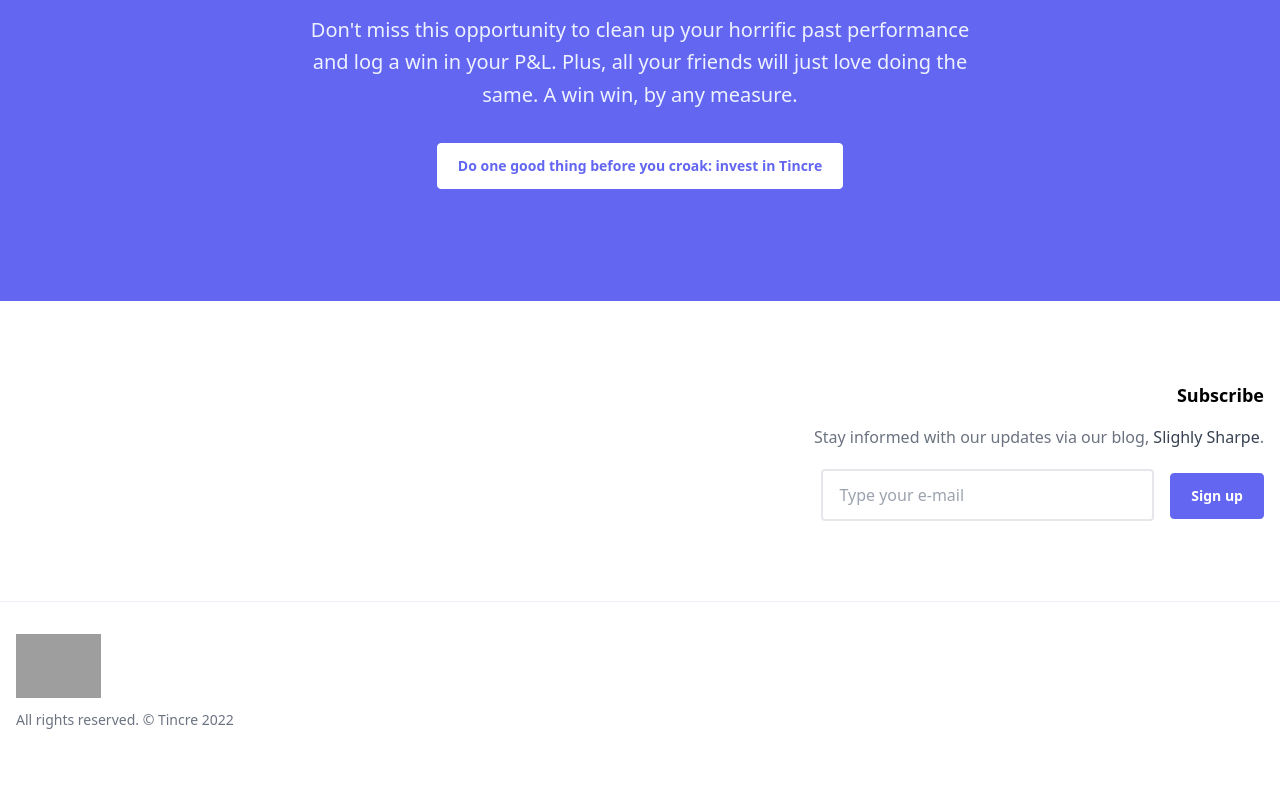
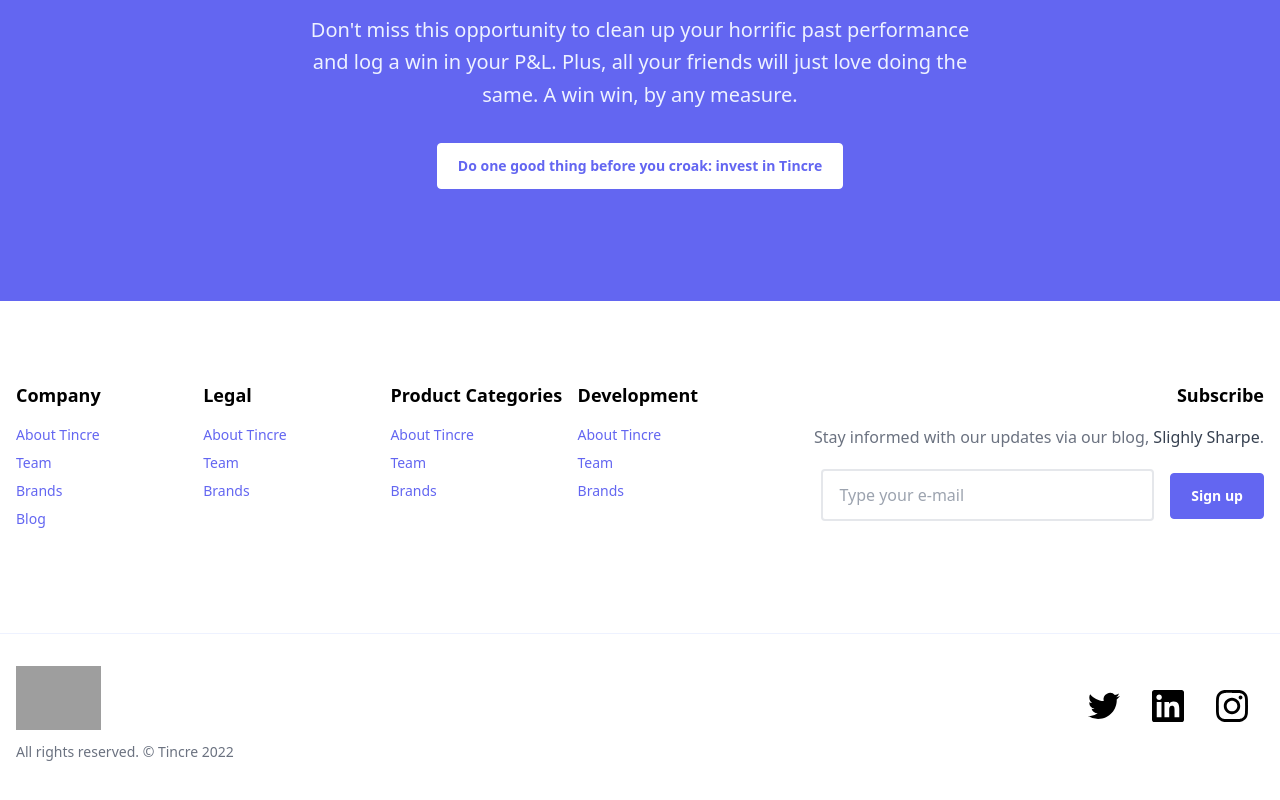
Before and after one commit to Tincre/phund, a Next.js app: page / in a window 1280 px wide. Shown: the part 7296-8096 px from the top of the page. Built offline with nearby package versions, Linux system fonts and the light colour scheme; grey boxes are pictures that could not be loaded.

Commit message:
:recycle: incorporate refactored footer data/views

```diff
--- a/pages/index.jsx
+++ b/pages/index.jsx
@@ -210,6 +210,94 @@ export default function Funded() {
       ],
     },
   ];
+  const footerItems = [
+    {
+      title: "Company",
+      footerColumnItems: [
+        {
+          text: `About ${entityTitle}`,
+          href: "https://tincre.com/",
+        },
+        {
+          text: `Team`,
+          href: "https://tincre.com/about",
+        },
+        {
+          text: "Brands",
+          href: "https://tincre.com/#our-brands",
+        },
+        {
+          text: "Blog",
+          href: "https://slightlysharpe.com",
+        },
+      ],
+    },
+    {
+      title: "Legal",
+      footerColumnItems: [
+        {
+          text: `About ${entityTitle}`,
+          href: "https://tincre.com/",
+        },
+        {
+          text: `Team`,
+          href: "https://tincre.com/about",
+        },
+        {
+          text: "Brands",
+          href: "https://tincre.com/#our-brands",
+        },
+      ],
+    },
+    {
+      title: "Product Categories",
+      footerColumnItems: [
+        {
+          text: `About ${entityTitle}`,
+          href: "https://tincre.com/",
+        },
+        {
+          text: `Team`,
+          href: "https://tincre.com/about",
+        },
+        {
+          text: "Brands",
+          href: "https://tincre.com/#our-brands",
+        },
+      ],
+    },
+    {
+      title: "Development",
+      footerColumnItems: [
+        {
+          text: `About ${entityTitle}`,
+          href: "https://tincre.com/",
+        },
+        {
+          text: `Team`,
+          href: "https://tincre.com/about",
+        },
+        {
+          text: "Brands",
+          href: "https://tincre.com/#our-brands",
+        },
+      ],
+    },
+  ];
+  const socials = [
+    {
+      href: "https://twitter.com/tincre",
+      displayText: "Twitter",
+    },
+    {
+      href: "https://linkedin.com/company/tincre",
+      displayText: "LinkedIn",
+    },
+    {
+      href: "https://instagram.com/webslastmile",
+      displayText: "Instagram",
+    },
+  ];
   return (
     <div>
       <title>{title}</title>
@@ -262,7 +350,12 @@ export default function Funded() {
           cta={`Do one good thing before you croak: invest in ${entityTitle}`}
           ctaHref="#invest"
         />
-        <Footer entityTitle={entityTitle} logoSrc={logoSrc} />
+        <Footer
+          entityTitle={entityTitle}
+          logoSrc={logoSrc}
+          footerItems={footerItems}
+          socials={socials}
+        />
       </div>
     </div>
   );
```
